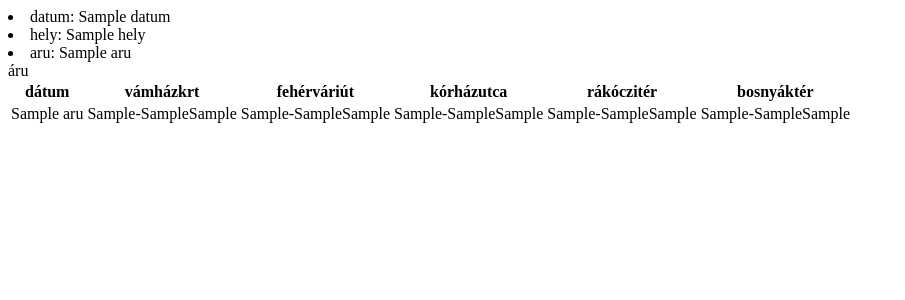
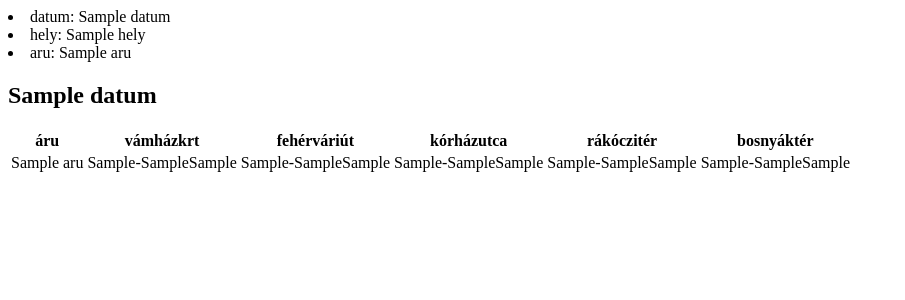
Before and after one commit to gazs/kofaPro, a Python web app: template appengine/templates/index.html in a window 1280 px wide. Shown: the top 300 px of the page, without its empty margins (0-905 px from the left). Run offline with Jinja, Linux system fonts and the light colour scheme; the template is opened without the code that fills it: most values are stand-ins (such as "Sample title", 1, 10 or a date in 2020).

Commit message:
túl sok esetet definiálok, refaktor fog következni!

```diff
--- a/appengine/templates/index.html
+++ b/appengine/templates/index.html
@@ -1,8 +1,9 @@
 <li>datum: {{ datum }}</li>
 <li>hely: {{ hely  }}</li>
 <li>aru: {{ aru }}</li>
+<h2>{{datum}}</h2>
 <table>
-  <tr><th>dátum</th>áru</th><th>vámházkrt</th><th>fehérváriút</th><th>kórházutca</th><th>rákóczitér</th><th>bosnyáktér</th></tr>
+  <tr>{% if not datum %}<th>dátum</th>{%endif%}<th>áru</th><th>vámházkrt</th><th>fehérváriút</th><th>kórházutca</th><th>rákóczitér</th><th>bosnyáktér</th></tr>
 {% for sor in sorok %}
 <tr>
   {% if not datum %}
```
